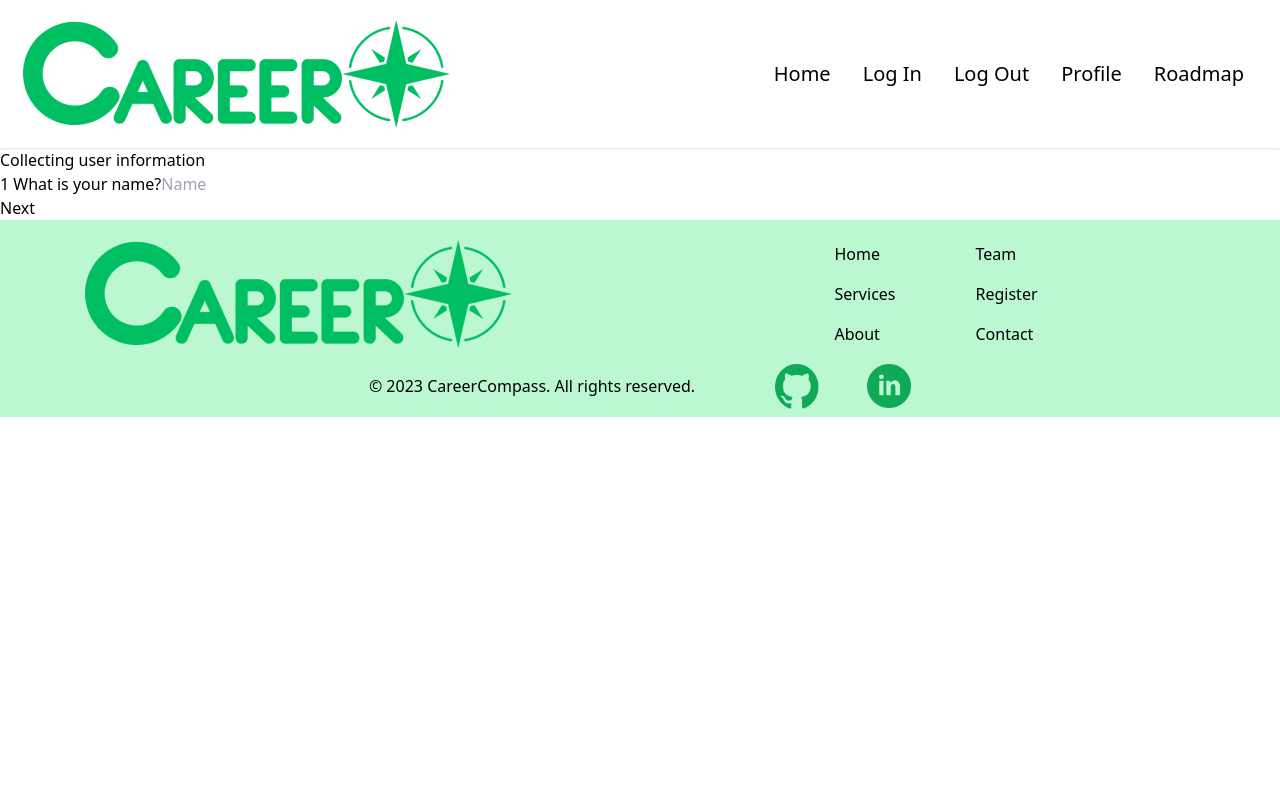
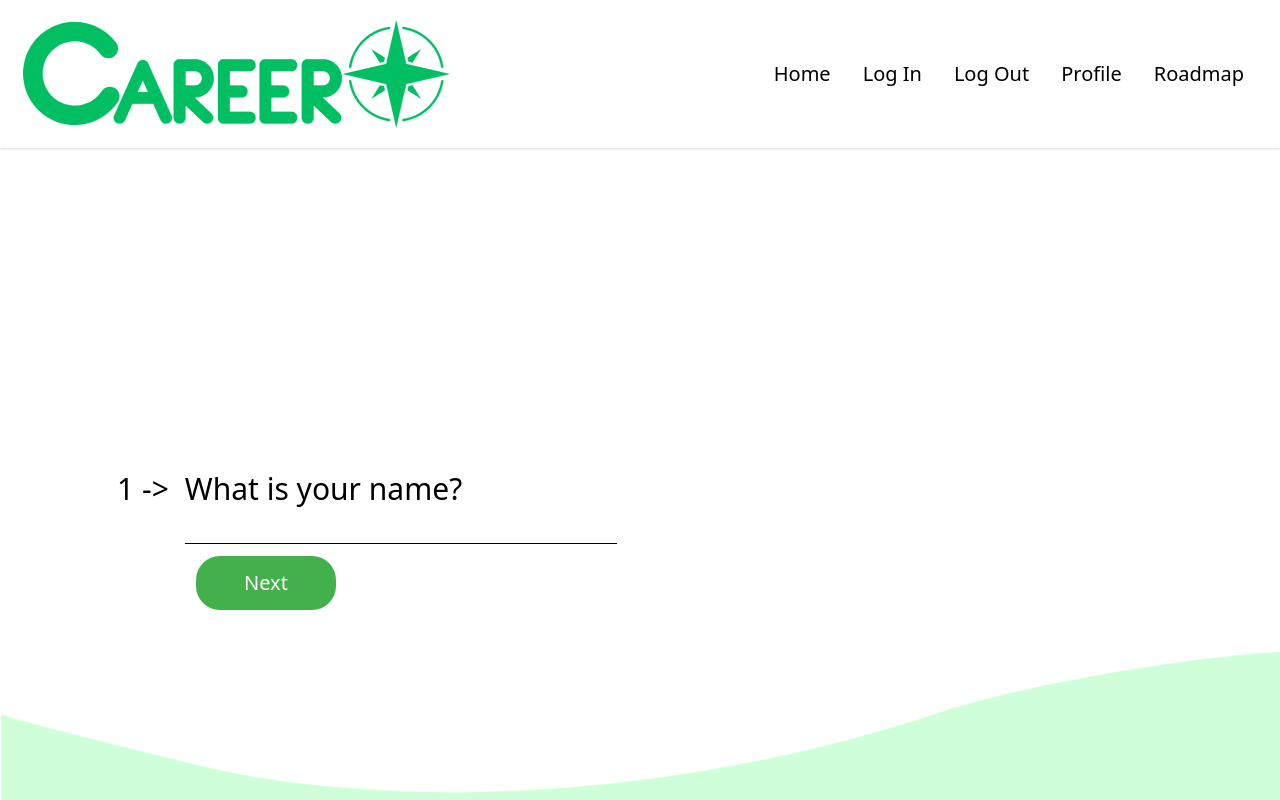
Before and after one commit to PekaVengers/CareerCompass, a React (Vite) app in the folder client/: page /roadmap in a window 1280 px wide. Both pictures are taken after a click on the button "Let's Go". Shown: the top 800 px of the page. Built offline with nearby package versions, Linux system fonts and the light colour scheme; no server answers.

Commit message:
Formpage mvp push

```diff
--- a/client/src/components/CollectInfo.jsx
+++ b/client/src/components/CollectInfo.jsx
@@ -1,12 +1,14 @@
 import { useState } from "react";
-import { Form} from "react-router-dom";
+import { Form } from "react-router-dom";
 import { useAuth0 } from "@auth0/auth0-react";
+import formBg from "../assets/formbg.png"
+import formBg1 from "../assets/formbg1.png"
 
 export default function CollectInfo() {
   const [step, setStep] = useState(0);
   const [showError, setShowError] = useState(false);
   const [currentVal, setCurrentVal] = useState("");
-  const {user} = useAuth0();
+  const { user } = useAuth0();
 
   function changeStep() {
     if (currentVal === "" && step != 0) {
@@ -23,61 +25,86 @@ export default function CollectInfo() {
   }
 
   return (
-    <div>
-      <h1>Collecting user information</h1>
+    <div className="h-[750px] bg-no-repeat flex flex-col" style={step === 0 ? { backgroundImage: `url(${formBg})`, backgroundSize: "contain" } : { backgroundImage: `url(${formBg1})`, backgroundSize: "cover" }}>
       <Form method="post">
         {
-          <div style={step != 0 ? { display: "None" } : {}}>
-            Let&apos;s go over some of your basic information.
+          <div className="flex gap-4 ml-[117px] mt-[323px] text-3xl mb-1" style={step != 0 ? { display: "None" } : {}}>
+            <div>0 -&gt;</div>
+            <div>Let&apos;s go over some of your basic information.</div>
           </div>
         }
         {
           <div style={user || step != 1 ? { display: "None" } : {}}>
             <label htmlFor="name">
-              {step} What is your name?
-              <input onChange={handleChange} id="name" name="name" placeholder="Name" type="text" />
+              <div className="flex gap-4 ml-[117px] mt-[323px] text-3xl mb-1">
+                <div>{step} -&gt; </div>
+                <div className="flex flex-col">
+                  <div>What is your name?</div>
+                  <input style={{ borderBottom: "1px solid black", marginBottom: "0.5rem" }} onChange={handleChange} id="name" name="name" type="text" />
+                </div>
+              </div>
             </label>
-            {showError && <div>This Field is Required</div>}
+            {showError && <div className="ml-[117px] text-2xl mb-1">(This Field is Required)</div>}
           </div>
         }
         {
           <div style={(!user && step != 2) || (user && step != 1) ? { display: "None" } : {}}>
             <label htmlFor="interest">
-              {step} What are your interests?
-              <input onChange={handleChange} id="interest" name="interest" placeholder="Interests" type="text" />
+              <div className="flex gap-4 ml-[117px] mt-[323px] text-3xl mb-1">
+                <div>{step} -&gt; </div>
+                <div className="flex flex-col">
+                  <div>What are your interests?</div>
+                  <input style={{ borderBottom: "1px solid black", marginBottom: "0.5rem" }} onChange={handleChange} id="interest" name="interest" type="text" />
+                </div>
+              </div>
             </label>
-            {showError && <div>This Field is Required</div>}
+            {showError && <div className="ml-[117px] text-2xl mb-1">(This Field is Required)</div>}
           </div>
         }
         {
           <div style={(!user && step != 3) || (user && step != 2) ? { display: "None" } : {}}>
             <label htmlFor="strength">
-              {step} What are your strengths?
-              <input onChange={handleChange} id="strength" name="strength" placeholder="Strengths" type="text" />
+              <div className="flex gap-4 ml-[117px] mt-[323px] text-3xl mb-1">
+                <div>{step} -&gt; </div>
+                <div className="flex flex-col">
+                  <div>What are your strengths?</div>
+                  <input style={{ borderBottom: "1px solid black", marginBottom: "0.5rem" }} onChange={handleChange} id="strength" name="strength" type="text" />
+                </div>
+              </div>
             </label>
-            {showError && <div>This Field is Required</div>}
+            {showError && <div className="ml-[117px] text-2xl mb-1">(This Field is Required)</div>}
           </div>
         }
         {
           <div style={(!user && step != 4) || (user && step != 3) ? { display: "None" } : {}}>
             <label htmlFor="aspiration">
-              {step} What is your aspiration?
-              <input onChange={handleChange} id="aspiration" name="aspiration" placeholder="Aspiration" type="text" />
+              <div className="flex gap-4 ml-[117px] mt-[323px] text-3xl mb-1">
+                <div>{step} -&gt; </div>
+                <div className="flex flex-col">
+                  <div>What is your aspiration?</div>
+                  <input style={{ borderBottom: "1px solid black", marginBottom: "0.5rem" }} onChange={handleChange} id="aspiration" name="aspiration" type="text" />
+                </div>
+              </div>
             </label>
-            {showError && <div>This Field is Required</div>}
+            {showError && <div className="ml-[117px] text-2xl mb-1">(This Field is Required)</div>}
           </div>
         }
         {
           <div style={(!user && step != 5) || (user && step != 4) ? { display: "None" } : {}}>
             <label htmlFor="education">
-              {step} What is your education level?
-              <input onChange={handleChange} id="education" name="education" placeholder="education" type="text" />
+              <div className="flex gap-4 ml-[117px] mt-[323px] text-3xl mb-1">
+                <div>{step} -&gt; </div>
+                <div className="flex flex-col">
+                  <div> What is your education level?</div>
+                  <input style={{ borderBottom: "1px solid black", marginBottom: "0.5rem" }} onChange={handleChange} id="education" name="education" type="text" />
+                </div>
+              </div>
             </label>
-            {showError && <div>This Field is Required</div>}
+            {showError && <div className="ml-[117px] text-2xl mb-1">(This Field is Required)</div>}
           </div>
         }
-        {((step <= 4 && !user) || (step <= 3 && user)) && <button type="button" onClick={changeStep}>{step === 0 ? "Let's Go" : "Next"}</button>}
-        {((!user && step >= 5) || (step >= 4 && user)) && <button>Submit</button>}
+        {((step <= 4 && !user) || (step <= 3 && user)) && <button className="absolute ml-[196px] mb-[341px] bg-[#43B14B] rounded-3xl text-white px-12 py-[13px] text-xl" type="button" onClick={changeStep}>{step === 0 ? "Let's Go" : "Next"}</button>}
+        {((!user && step >= 5) || (step >= 4 && user)) && <button className="absolute ml-[196px] mb-[341px] bg-[#43B14B] rounded-3xl text-white px-12 py-[13px] text-xl">Submit</button>}
       </Form>
     </div>
   );
```
Also changed, not shown: client/src/assets/formbg.png (added), client/src/assets/formbg1.png (added).
